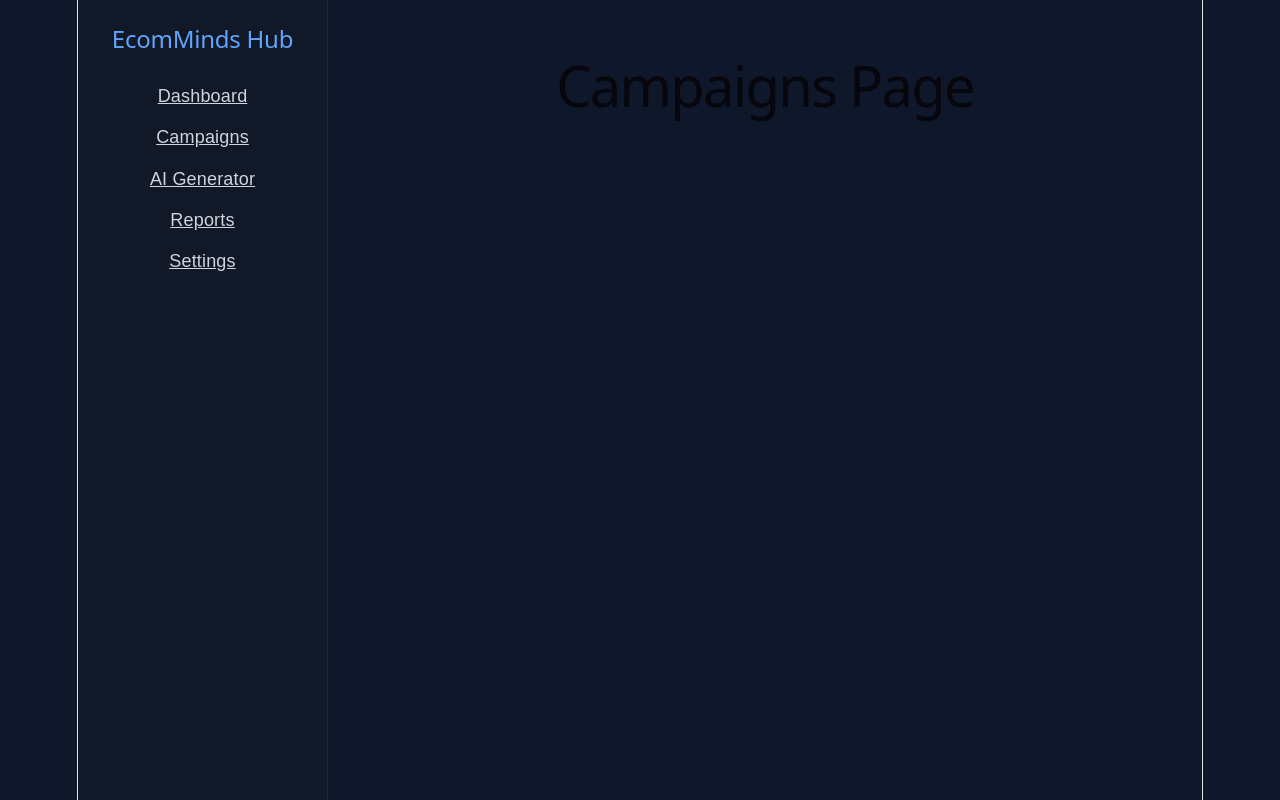
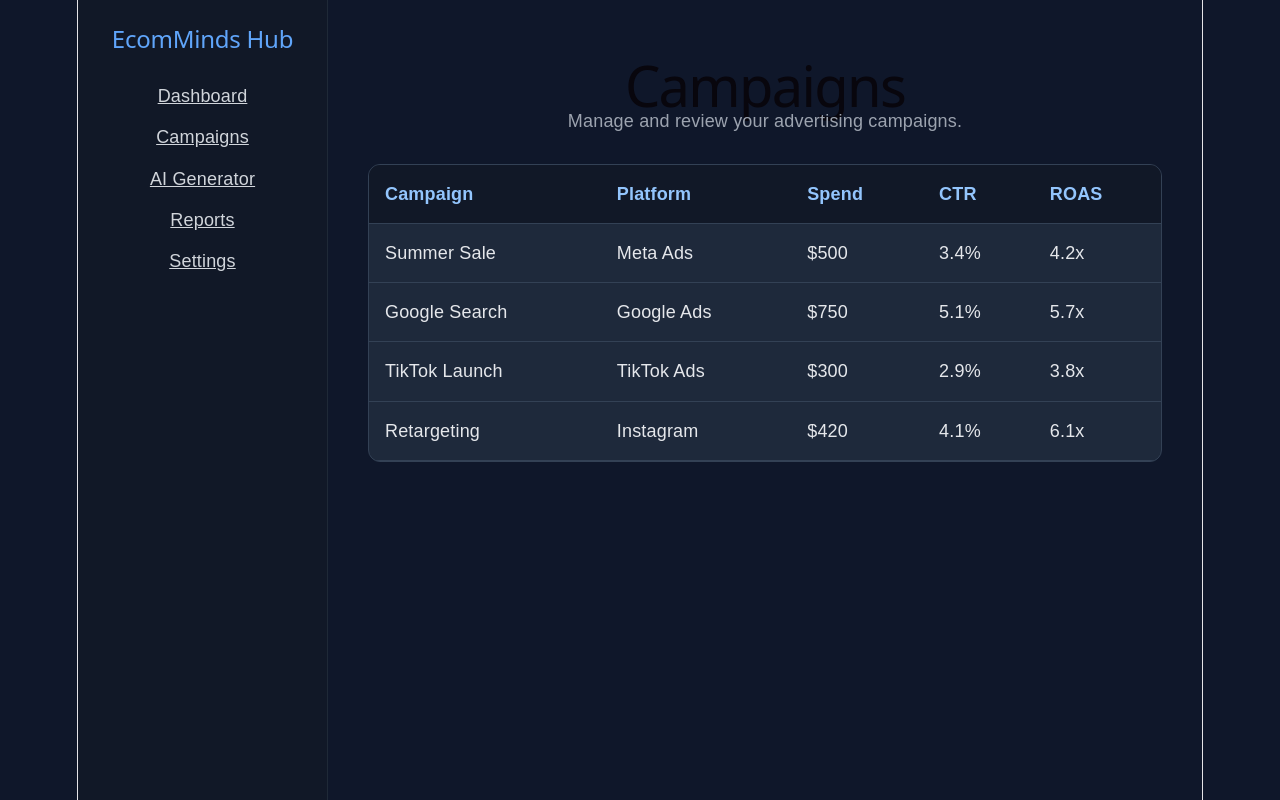
Before and after one commit to akyazmertcan-cpu/ecomminds-hub, a React (Vite) app: page /campaigns in a window 1280 px wide. Built offline with nearby package versions, Linux system fonts and the light colour scheme.

Commit message:
Add campaigns table

```diff
--- a/src/App.css
+++ b/src/App.css
@@ -89,3 +89,85 @@ body {
     display: none;
   }
 }
+.form-box {
+  display: flex;
+  flex-direction: column;
+  gap: 12px;
+  max-width: 600px;
+  margin-top: 20px;
+}
+
+.form-box label {
+  color: #cbd5e1;
+}
+
+.form-box input,
+.form-box select {
+  padding: 12px;
+  border-radius: 8px;
+  border: 1px solid #334155;
+  background: #1e293b;
+  color: white;
+}
+
+.form-box button {
+  margin-top: 10px;
+  padding: 12px;
+  border: none;
+  border-radius: 8px;
+  background: #3b82f6;
+  color: white;
+  cursor: pointer;
+  font-weight: bold;
+}
+
+.form-box button:hover {
+  background: #2563eb;
+}
+
+.result-box {
+  margin-top: 30px;
+  padding: 20px;
+  border-radius: 12px;
+  background: #1e293b;
+  border: 1px solid #334155;
+  max-width: 800px;
+}
+
+.result-box pre {
+  white-space: pre-wrap;
+  color: #e2e8f0;
+}
+
+.page-subtitle {
+  color: #94a3b8;
+  margin-bottom: 20px;
+}
+.table-box {
+  margin-top: 20px;
+  background: #1e293b;
+  border: 1px solid #334155;
+  border-radius: 12px;
+  overflow: hidden;
+}
+
+.table-box table {
+  width: 100%;
+  border-collapse: collapse;
+}
+
+.table-box th,
+.table-box td {
+  padding: 16px;
+  text-align: left;
+  border-bottom: 1px solid #334155;
+}
+
+.table-box th {
+  color: #93c5fd;
+  background: #111827;
+}
+
+.table-box td {
+  color: #e5e7eb;
+}
--- a/src/pages/AIGenerator.tsx
+++ b/src/pages/AIGenerator.tsx
@@ -1,5 +1,61 @@
+import { useState } from 'react'
+
 function AIGenerator() {
-  return <h1>AI Generator Page</h1>
+  const [product, setProduct] = useState('')
+  const [audience, setAudience] = useState('')
+  const [platform, setPlatform] = useState('Instagram')
+  const [result, setResult] = useState('')
+
+  function generateAdCopy() {
+    setResult(`
+Başlık: ${product} için satışlarını artır!
+
+Reklam Metni: ${audience} kitlesine ulaşmak için ${platform} reklamlarında güçlü ve dikkat çekici kampanyalar oluştur. EcomMinds Hub ile reklamlarını daha akıllı yönet.
+
+CTA: Hemen Başla
+`)
+  }
+
+  return (
+    <div>
+      <h1>AI Ad Copy Generator</h1>
+      <p className="page-subtitle">Create ad copy ideas for your campaigns.</p>
+
+      <div className="form-box">
+        <label>Product / Service</label>
+        <input
+          value={product}
+          onChange={(e) => setProduct(e.target.value)}
+          placeholder="Example: Men's Watch"
+        />
+
+        <label>Target Audience</label>
+        <input
+          value={audience}
+          onChange={(e) => setAudience(e.target.value)}
+          placeholder="Example: Men aged 25-40"
+        />
+
+        <label>Platform</label>
+        <select value={platform} onChange={(e) => setPlatform(e.target.value)}>
+          <option>Instagram</option>
+          <option>Facebook</option>
+          <option>Google Ads</option>
+          <option>TikTok</option>
+          <option>Snapchat</option>
+        </select>
+
+        <button onClick={generateAdCopy}>Generate Ad Copy</button>
+      </div>
+
+      {result && (
+        <div className="result-box">
+          <h2>Generated Result</h2>
+          <pre>{result}</pre>
+        </div>
+      )}
+    </div>
+  )
 }
 
 export default AIGenerator
--- a/src/pages/Campaigns.tsx
+++ b/src/pages/Campaigns.tsx
@@ -1,5 +1,42 @@
+const campaigns = [
+  { name: 'Summer Sale', platform: 'Meta Ads', spend: '$500', ctr: '3.4%', roas: '4.2x' },
+  { name: 'Google Search', platform: 'Google Ads', spend: '$750', ctr: '5.1%', roas: '5.7x' },
+  { name: 'TikTok Launch', platform: 'TikTok Ads', spend: '$300', ctr: '2.9%', roas: '3.8x' },
+  { name: 'Retargeting', platform: 'Instagram', spend: '$420', ctr: '4.1%', roas: '6.1x' },
+]
+
 function Campaigns() {
-  return <h1>Campaigns Page</h1>
+  return (
+    <div>
+      <h1>Campaigns</h1>
+      <p className="page-subtitle">Manage and review your advertising campaigns.</p>
+
+      <div className="table-box">
+        <table>
+          <thead>
+            <tr>
+              <th>Campaign</th>
+              <th>Platform</th>
+              <th>Spend</th>
+              <th>CTR</th>
+              <th>ROAS</th>
+            </tr>
+          </thead>
+          <tbody>
+            {campaigns.map((campaign) => (
+              <tr key={campaign.name}>
+                <td>{campaign.name}</td>
+                <td>{campaign.platform}</td>
+                <td>{campaign.spend}</td>
+                <td>{campaign.ctr}</td>
+                <td>{campaign.roas}</td>
+              </tr>
+            ))}
+          </tbody>
+        </table>
+      </div>
+    </div>
+  )
 }
 
 export default Campaigns
--- a/src/pages/Dashboard.tsx
+++ b/src/pages/Dashboard.tsx
@@ -1,5 +1,44 @@
 function Dashboard() {
-  return <h1>Dashboard Page</h1>
+  return (
+    <>
+      <h1>Dashboard</h1>
+      <p className="page-subtitle">
+        Overview of your advertising performance.
+      </p>
+
+      <div className="cards">
+        <div className="card">
+          <span>Ad Spend</span>
+          <strong>$12,430</strong>
+        </div>
+
+        <div className="card">
+          <span>Impressions</span>
+          <strong>1.2M</strong>
+        </div>
+
+        <div className="card">
+          <span>Clicks</span>
+          <strong>23,400</strong>
+        </div>
+
+        <div className="card">
+          <span>CTR</span>
+          <strong>3.4%</strong>
+        </div>
+
+        <div className="card">
+          <span>Conversions</span>
+          <strong>1,230</strong>
+        </div>
+
+        <div className="card">
+          <span>ROAS</span>
+          <strong>4.8x</strong>
+        </div>
+      </div>
+    </>
+  )
 }
 
 export default Dashboard
```
